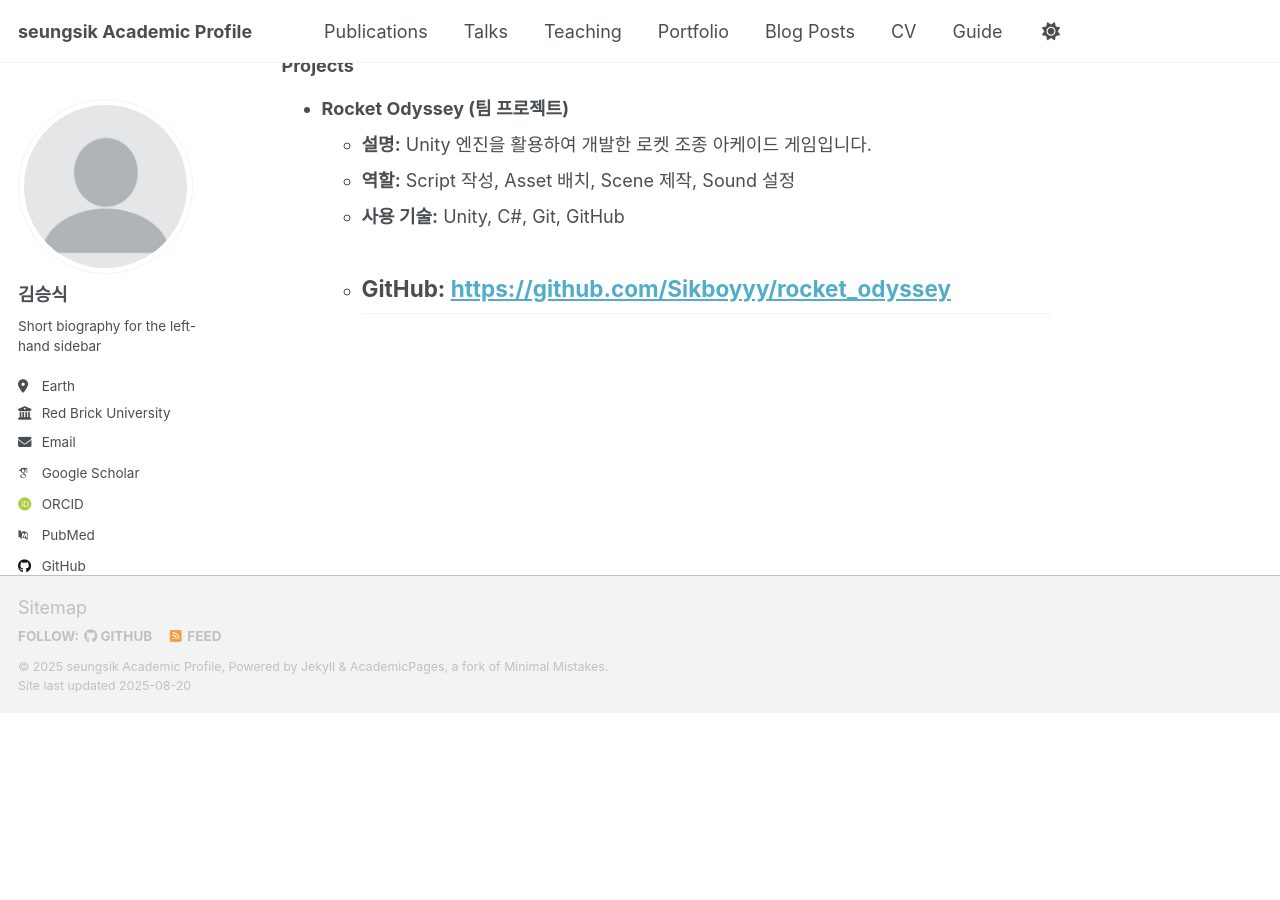
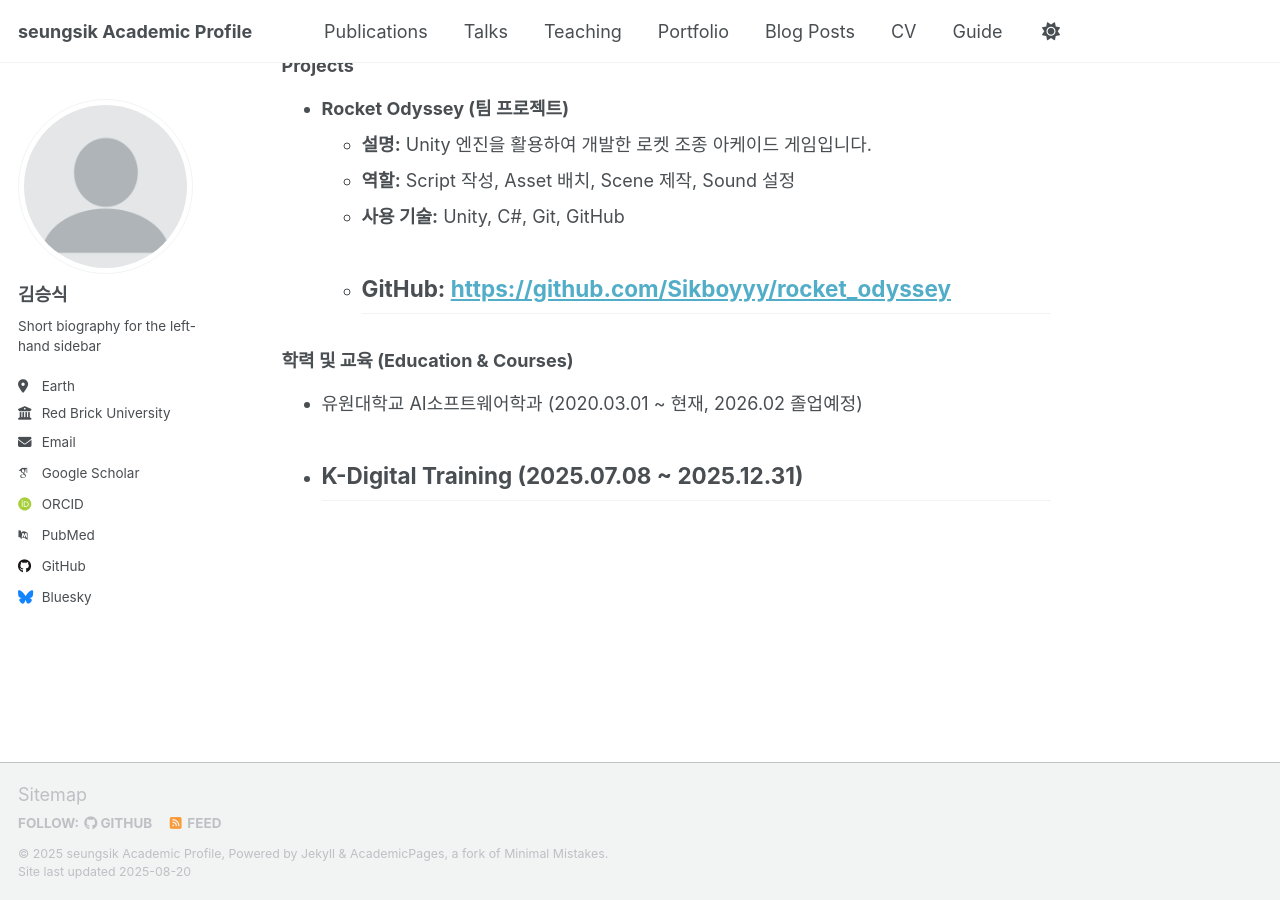
Before and after one commit to Sikboyyy/sikboyyy.github.io, a Jekyll site: the page built from _pages/about.md, in a window 1280 px wide and 900 px high, scrolled down 578 px. Built offline with Jekyll 4.4.1, drawn with Linux system fonts in a browser that asks for light colours; some web fonts are replaced; a script that is not in the unit is left out; before the commit the page ends 1291 px from its top, so only the background shows below that.

Commit message:
feat: 자기소개에 Education 섹션 추가

```diff
--- a/_pages/about.md
+++ b/_pages/about.md
@@ -29,3 +29,9 @@ redirect_from:
     *   **사용 기술:** Unity, C#, Git, GitHub
     *   **GitHub:** [https://github.com/Sikboyyy/rocket_odyssey](https://github.com/Sikboyyy/rocket_odyssey)
 ---
+
+### 학력 및 교육 (Education & Courses)
+
+*   유원대학교 AI소프트웨어학과 (2020.03.01 ~ 현재, 2026.02 졸업예정)
+*   K-Digital Training (2025.07.08 ~ 2025.12.31)
+---
```
